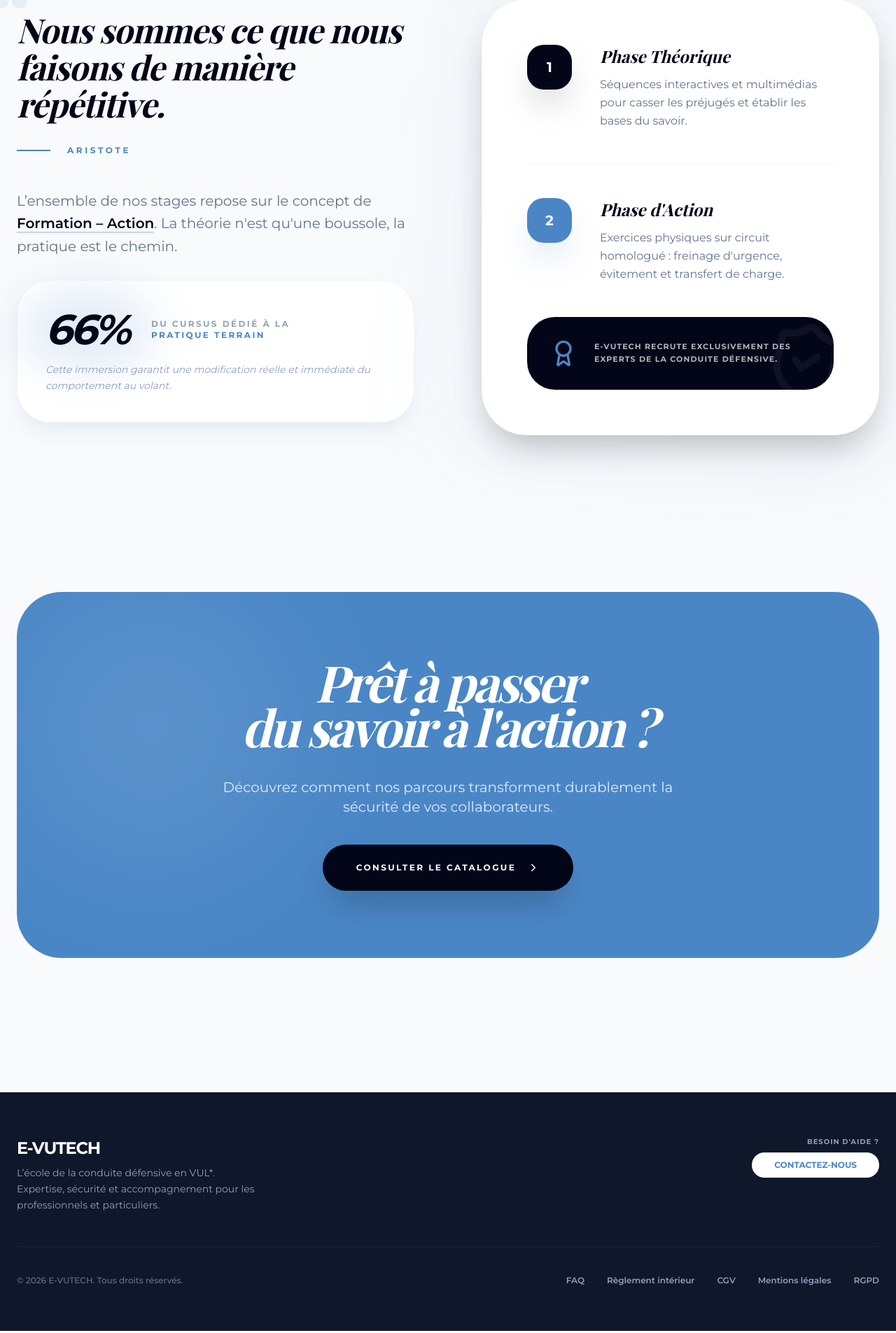
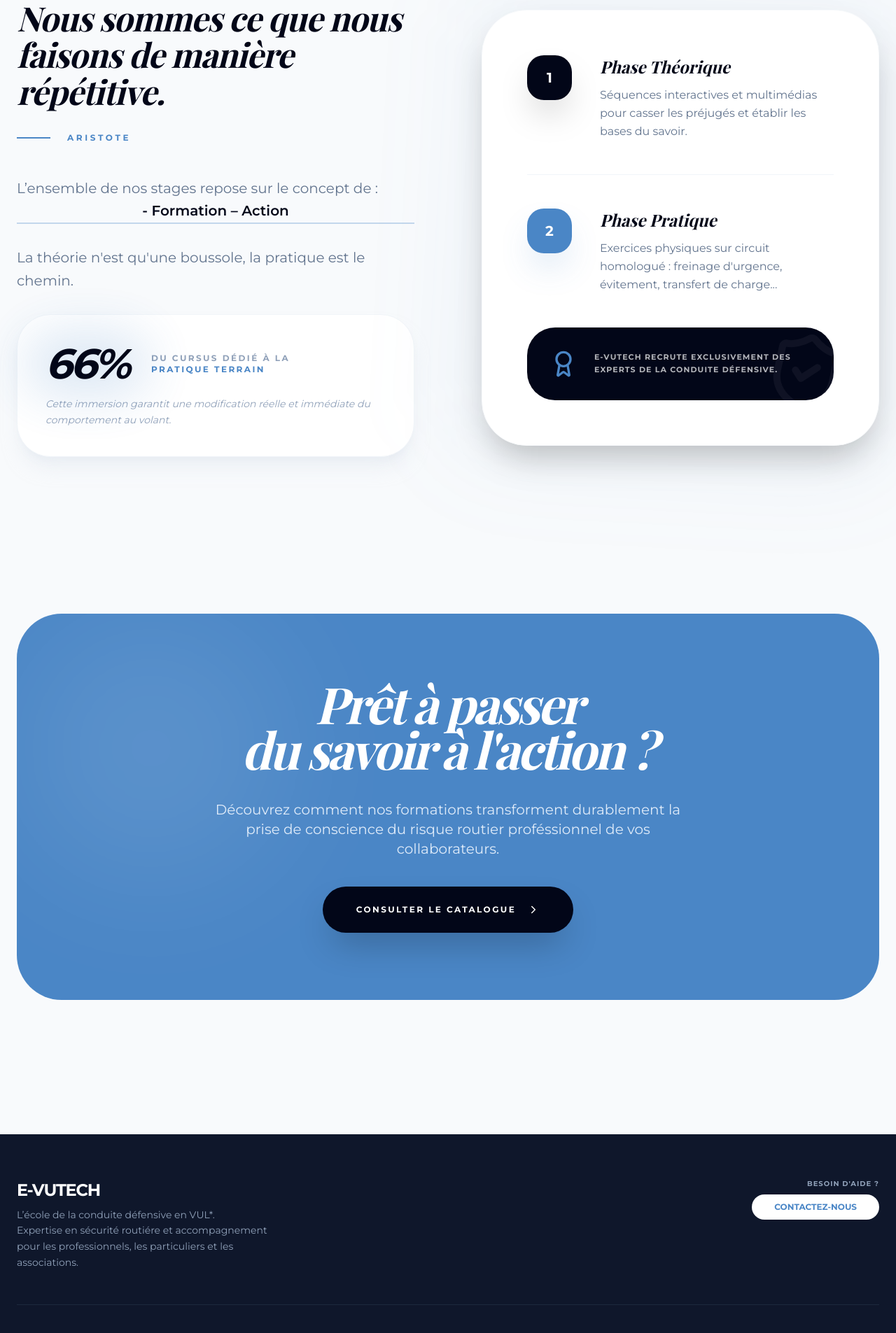
Before and after one commit to Ecmosplasmidou/E-vutech, a React (Vite) app: page /pedagogie in a window 1280 px wide. Shown: the part 1140-3045 px from the top of the page at 70% size. Built offline with nearby package versions, Linux system fonts and the light colour scheme; a web font is replaced by a local one.

Commit message:
maj style + text

```diff
--- a/src/components/layout/Footer.tsx
+++ b/src/components/layout/Footer.tsx
@@ -21,7 +21,7 @@ const Footer = () => {
             </h2>
             <p className="text-slate-400 text-sm leading-relaxed">
               L’école de la conduite défensive en VUL*. <br />
-              Expertise, sécurité et accompagnement pour les professionnels et particuliers.
+              Expertise en sécurité routiére et accompagnement pour les professionnels, les particuliers et les associations.
             </p>
           </div>
 
--- a/src/pages/Apropos.tsx
+++ b/src/pages/Apropos.tsx
@@ -1,7 +1,7 @@
 import React from 'react';
 import {
   AlertTriangle, TrendingUp, ShieldCheck,
-  Users, Zap, Target, ScrollText
+  Users, Zap, Target, ScrollText, ArrowUpRight
 } from 'lucide-react';
 
 const APropos = () => {
@@ -54,6 +54,17 @@ const APropos = () => {
               <p className="text-slate-700 font-medium italic group-hover:text-white transition-colors">
                 En 2021, le taux d’accidentologie en VUL dépasse de <span className="text-primary text-4xl font-black group-hover:text-white">50%</span> celui des véhicules légers.
               </p>
+            </div>
+            <div className="border-t border-slate-50 group-hover:border-white/10 flex items-center justify-between">
+              <a
+                href="https://www.info.gouv.fr/upload/media/content/0001/03/3fd7d291435390dbe3705d58f45707edf2881018.pdf"
+                target="_blank"
+                rel="noopener noreferrer"
+                className="flex items-center gap-2 text-[10px] font-black uppercase tracking-widest text-slate-400 group-hover:text-primary hover:underline transition-all"
+              >
+                Consulter le rapport officiel
+                <ArrowUpRight size={14} />
+              </a>
             </div>
           </div>
 
--- a/src/pages/Home.tsx
+++ b/src/pages/Home.tsx
@@ -118,12 +118,11 @@ const Home = () => {
             </div>
           </div>
 
-          <div className="grid grid-cols-1 sm:grid-cols-2 lg:grid-cols-4 gap-4">
+          <div className="grid grid-cols-1 sm:grid-cols-2 lg:grid-cols-3 gap-4">
             {[
               {id: 'DREETS', val: 'N°76311083431', icon: <Award className="w-6 h-6" />},
               {id: 'DATADOCK', val: 'Référencement actif', icon: <CheckCircle2 className="w-6 h-6" />},
               {id: 'QUALIOPI', val: 'Certification en cours', icon: <TrendingDown className="w-6 h-6" />},
-              {id: 'CPF', val: 'Éligibilité en cours', icon: <Users className="w-6 h-6" />}
             ].map((item, i) => (
               <div key={i} className="group p-10 bg-white/5 rounded-[2.5rem] border border-white/5 hover:border-primary/50 transition-all duration-500 hover:-translate-y-2">
                 <div className="h-14 w-14 bg-primary/10 text-primary rounded-2xl flex items-center justify-center mb-8 group-hover:bg-primary group-hover:text-white transition-all">{item.icon}</div>
@@ -144,7 +143,7 @@ const Home = () => {
           </div>
           <div className="grid grid-cols-1 lg:grid-cols-3 gap-8">
             {[
-              {title: "Zéro Accident", desc: "Diminution drastique des sinistres par la prise de conscience.", icon: <Zap />},
+              {title: "Accidentologie", desc: "Diminution drastique des sinistres par la prise de conscience.", icon: <Zap />},
               {title: "Image de Marque", desc: "Un conducteur serein est le meilleur ambassadeur de votre société.", icon: <BarChart3 />},
               {title: "Valeur Humaine", desc: "Renforcer le bien-être au travail via la maîtrise technique.", icon: <Users />}
             ].map((obj, i) => (
--- a/src/pages/Pedagogie.tsx
+++ b/src/pages/Pedagogie.tsx
@@ -87,7 +87,8 @@ const Pedagogie = () => {
 
               <div className="space-y-8">
                 <p className="text-xl text-slate-500 leading-relaxed font-light">
-                  L’ensemble de nos stages repose sur le concept de <span className="text-slate-950 font-semibold border-b-2 border-primary/30">Formation – Action</span>.
+                  L’ensemble de nos stages repose sur le concept de : <br />
+                  <span className="flex justify-center text-slate-950 font-semibold border-b-2 border-primary/30">- Formation – Action</span><br />
                   La théorie n'est qu'une boussole, la pratique est le chemin.
                 </p>
 
@@ -126,8 +127,8 @@ const Pedagogie = () => {
                 <div className="flex gap-10 group/item">
                   <div className="h-16 w-16 rounded-3xl bg-primary text-white flex items-center justify-center font-black text-xl shrink-0 shadow-2xl shadow-primary/30 group-hover/item:bg-slate-950 transition-colors duration-500">2</div>
                   <div>
-                    <h3 className="font-bold text-slate-950 text-2xl mb-3 font-serif italic">Phase d'Action</h3>
-                    <p className="text-slate-500 leading-relaxed font-light">Exercices physiques sur circuit homologué : freinage d'urgence, évitement et transfert de charge.</p>
+                    <h3 className="font-bold text-slate-950 text-2xl mb-3 font-serif italic">Phase Pratique</h3>
+                    <p className="text-slate-500 leading-relaxed font-light">Exercices physiques sur circuit homologué : freinage d'urgence, évitement, transfert de charge...</p>
                   </div>
                 </div>
 
@@ -157,7 +158,7 @@ const Pedagogie = () => {
               Prêt à passer <br /> du savoir à l'action ?
             </h2>
             <p className="text-blue-50 text-xl font-light max-w-2xl mx-auto opacity-90 relative z-10">
-              Découvrez comment nos parcours transforment durablement la sécurité de vos collaborateurs.
+              Découvrez comment nos formations transforment durablement la prise de conscience du risque routier proféssionnel de vos collaborateurs.
             </p>
 
             <Link
--- a/src/pages/References.tsx
+++ b/src/pages/References.tsx
@@ -130,7 +130,7 @@ const References = () => {
                 Besoin d'un <br /> <span className="text-primary not-italic">conseil expert ?</span>
               </h2>
               <p className="text-slate-400 text-lg font-light">
-                Nos conseillers vous accompagnent dans le montage de vos dossiers de financement et le respect de vos obligations légales.
+                Nos conseillers vous accompagnent dans le montage de vos dossiers* dans le respect de vos obligations légales.
               </p>
             </div>
 
```
Also changed, not shown: 1 other file (tests, documents, lock files or other folders).
